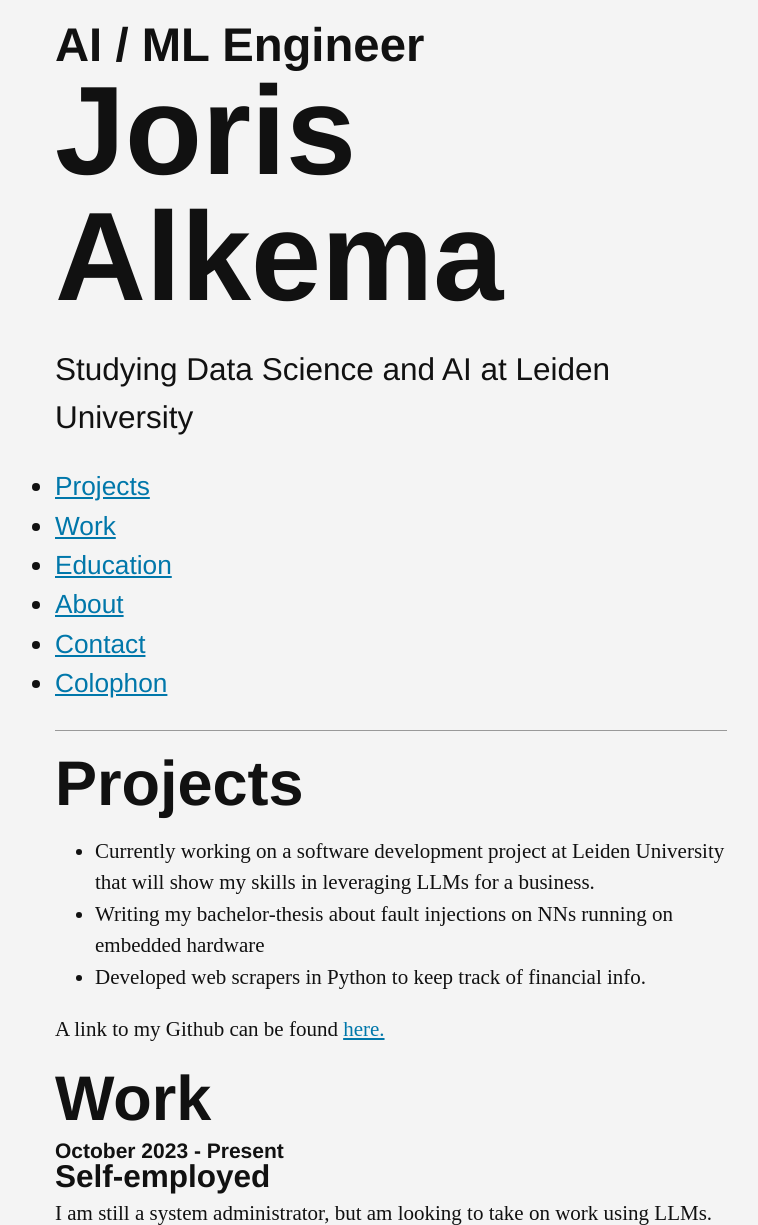
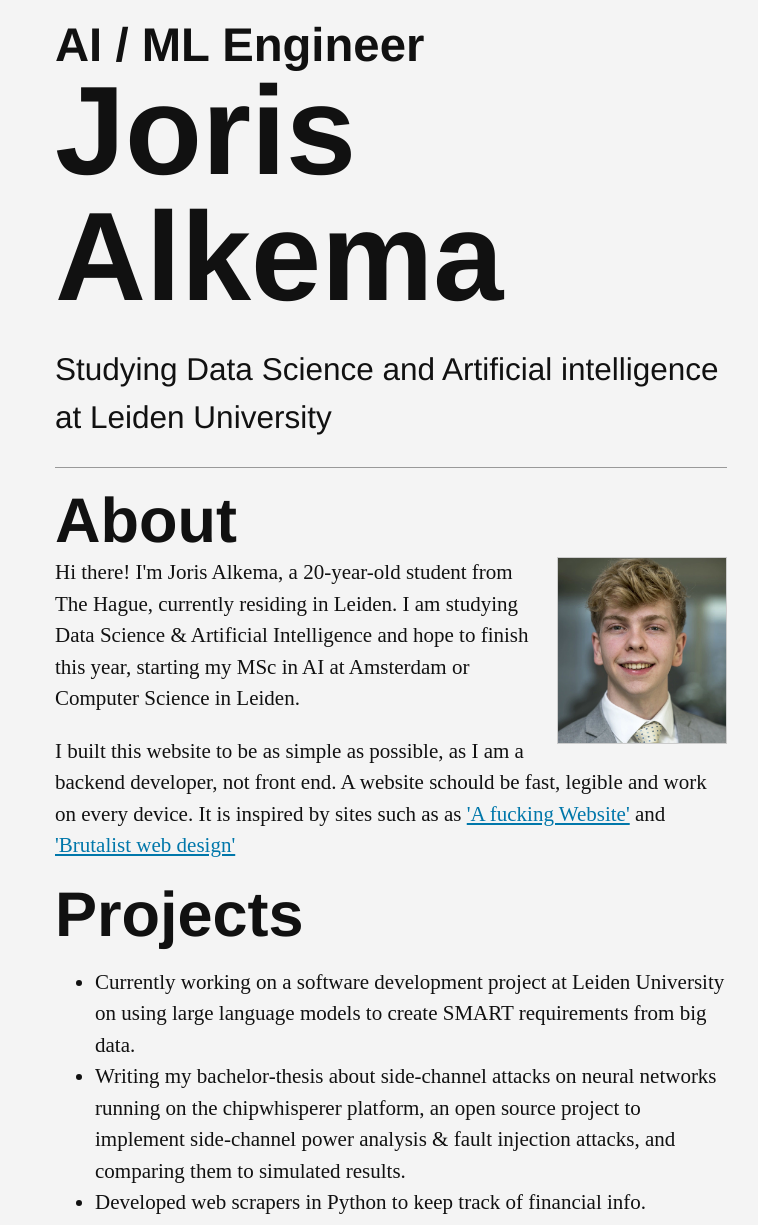
Before and after one commit to JorisAlkema/Website, a website: page index.html in a window 1280 px wide. Shown: the top 1225 px of the page, without its empty margins (249-1007 px from the left). Drawn offline with nearby package versions, Linux system fonts and the light colour scheme.

Commit message:
changed order and added to about

```diff
--- a/index.html
+++ b/index.html
@@ -11,45 +11,31 @@
     <title>Joris Duurt Cornelis Alkema</title>
   </head>
   <body class="bg-near-white near-black"></body>
-  <div class ="pa3 center ns-w-60 measure-wide lh-copy">
+  <div class ="pa3 center ns-w-50 measure-wide lh-copy">
     <header class="bb b--silver mb3 helvetica">
       <h1 class="f-headline-ns f1 lh-solid  mt0 mb3">
         <small class="f2-ns f3 lh-solid db">AI / ML Engineer</small>
         Joris Alkema
       </h1>
       <h2 class="fw3 Helvetica">
-        Studying Data Science and AI at Leiden University
+        Studying Data Science and Artificial intelligence at Leiden University
       </h2>
-    <nav>
-     <ul class="f4 pl0-ns pl3 lst-square lsp-outside">
-      <li>
-        <a class="custom-link-color" href="#projects">Projects</a>
-      </li>
-      <li>
-        <a class="custom-link-color" href="#work">Work</a>
-      </li>
-      <li>
-        <a class="custom-link-color" href="#education">Education</a>
-      </li>
-      <li>
-        <a class="custom-link-color" href="#about">About</a>
-      </li>
-      <li>
-        <a class="custom-link-color" href="#contact">Contact</a>
-      </li>
-      <li>
-        <a class="custom-link-color" href="#colophon">Colophon</a>
-      </li>
-     </ul>
-    </nav>
   </header>
   <main>
+    <section>
+      <a name="about"></a>
+      <h2 class="f1-ns f3 lh-solid mt3 mb0 helvetica">About</h2>
+      <img class="db ml3 mb2 fr w-25 mt1 ml0 ba b--moon-gray" src="images/joris.webp" alt="Joris Alkema">
+      <p class="mt1 Castillia">Hi there! I'm Joris Alkema, a 20-year-old student from The Hague, currently residing in Leiden. I am studying Data Science & Artificial Intelligence and hope to finish this year, starting my MSc in AI at Amsterdam or Computer Science in Leiden. </p>
+      <p class="mt1 Castillia">I built this website to be as simple as possible, as I am a backend developer, not front end. A website schould be fast, legible and work on every device. It is inspired by sites such as as <a class="custom-link-color" href="https://motherfuckingwebsite.com/"> 'A fucking Website'</a> and <a class= "custom-link-color" href="https://brutalist-web.design/">'Brutalist web design'</a></p>
+      <p class="mt1 Castillia"></p>
+    </section>
     <section>
       <a name="projects"></a>
       <h2 class="f1-ns f3 lh-solid mt3 mb0 helvetica">Projects</h2>
       <ul class="Castillia">
-        <li>Currently working on a software development project at Leiden University that will show my skills in leveraging LLMs for a business.</li>
-        <li>Writing my bachelor-thesis about fault injections on NNs running on embedded hardware </li>
+        <li>Currently working on a software development project at Leiden University on using large language models to create SMART requirements from big data.</li>
+        <li>Writing my bachelor-thesis about side-channel attacks on neural networks running on the chipwhisperer platform, an open source project to implement side-channel power analysis & fault injection attacks, and comparing them to simulated results. </li>
         <li>Developed web scrapers in Python to keep track of financial info. </li>
       </ul><p>A link to my Github can be found <a class="custom-link-color" href="https://github.com/JorisAlkema"> here.</a> </p>
     </section>
@@ -70,12 +56,6 @@
     <p class="mt1 Castillia"> Finished first year (60EC). Specialised in software development in the last semester (JAVA). </p>
     </section>
     <section>
-      <a name="about"></a>
-    <h2 class="f1-ns f3 lh-solid mt3 mb0 helvetica">About</h2>
-    <img class="db ml3 mb2 fr w-25 mt1 ml0 ba b--moon-gray" src ="images/joris.webp" alt="Joris Alkema">
-    <p class="mt1 Castillia"> I am a 20-year-old student originally from The Hague, but currently living in Leiden. I enjoy working with hardware and tinkering with embedded systems such as Arduino and Raspberry Pi. I visit the gym weekly and do some long-distance running. I also like to get an eyeful of luxury watches that I surely cannot afford.</p>
-    </section>
-    <section>
       <a name="contact"></a>
     <h2 class="f1-ns f3 lh-solid mt3 mb0 helvetica">Contact</h2>
     <p class="mt1 Castillia"> Contact info can be found on my <a class="custom-link-color" href="https://www.linkedin.com/in/joris-duurt-cornelis-alkema/">LinkedIn</a> profile.
@@ -86,8 +66,7 @@
     <h2 class="f2-ns f4 lh-solid mt3 mb0 helvetica">Colophon</h2>
     <p class="Castillia">
       This site was built in HTML by hand and is styled using Tachyons.
-      This site is hosted locally and updated by using GitHub CI. Headings are set in Helvetica, with a fallback to the system sans-serif. Body text is set in Calisto, with a fallback to the system serif. This site supports 'dark mode', based on your OS settings.
-      It's built according to <a class= "custom-link-color" href="https://brutalist-web.design/">"brutalist web design"</a> principles, by David Copeland.
+      This site is hosted locally and updated by using GitHub CI. Headings are set in Helvetica, with a fallback to the system sans-serif. Body text is set in Calisto, with a fallback to the system serif. This site supports dark mode, based on your OS settings.
     </p>
     </section>
   </main>
```
Also changed, not shown: images/joris.jpg (deleted).
